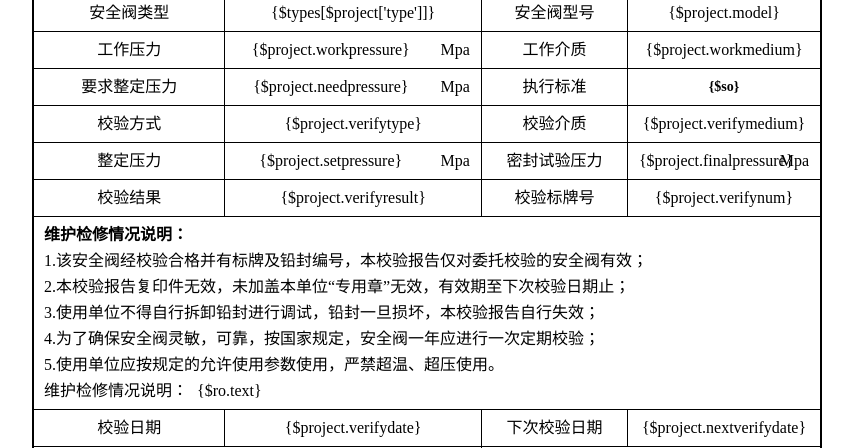
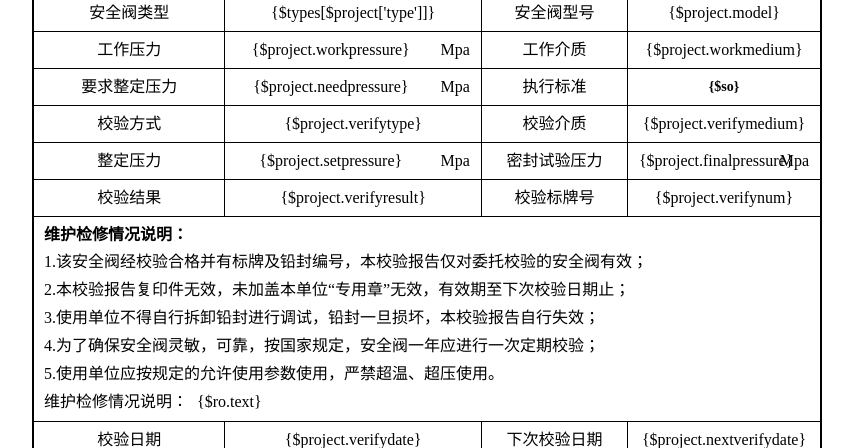
Before and after one commit to Zoombin/Valve-Web, a PHP site: the page made by Home/View/Project/print1.html in a window 1280 px wide. Shown: the part 312-760 px from the top of the page, without its empty margins (213-1066 px from the left). Run offline with PHP 8.4, Linux system fonts and the light colour scheme; the template is opened without the code that fills it, so the values that code supplies are empty.

Commit message:
样式调整

```diff
--- a/Public/css/print.css
+++ b/Public/css/print.css
@@ -31,7 +31,7 @@ ul{list-style:none}
 h3{text-align:left}
 .text-left{text-align: left !important;}
 .text-right{text-align: right !important;}
-.rlist li{display:block;text-align:left}
+.rlist li{display:block;text-align:left;line-height: 28px}
 .rlist li label{padding: 0 5px;}
 .printbtn{margin-top:20px;border:1px solid #ccc;background:#eee;padding:5px 30px;cursor:pointer}
 .printbtn:hover{background:#007aff;border:1px solid #007aff;color:#fff;transition:ease .3s}
--- a/Public/css/screen.css
+++ b/Public/css/screen.css
@@ -31,7 +31,7 @@ ul{list-style:none}
 h3{text-align:left}
 .text-left{text-align: left !important;}
 .text-right{text-align: right !important;}
-.rlist li{display:block;text-align:left}
+.rlist li{display:block;text-align:left;line-height: 28px}
 .rlist li label{padding: 0 5px;}
 .printbtn{margin-top:20px;border:1px solid #ccc;background:#eee;padding:5px 30px;cursor:pointer}
 .printbtn:hover{background:#007aff;border:1px solid #007aff;color:#fff;transition:ease .3s}
```
